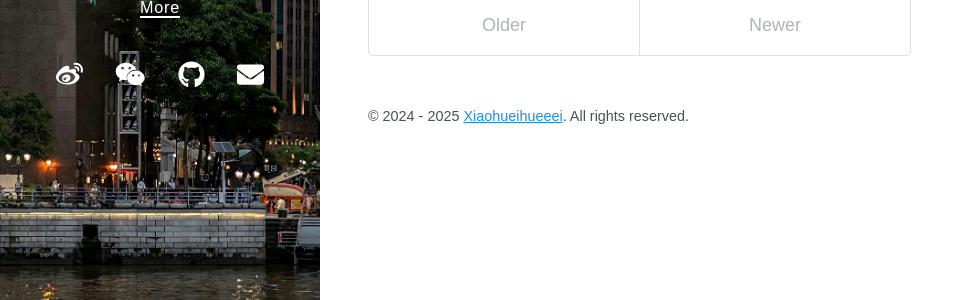
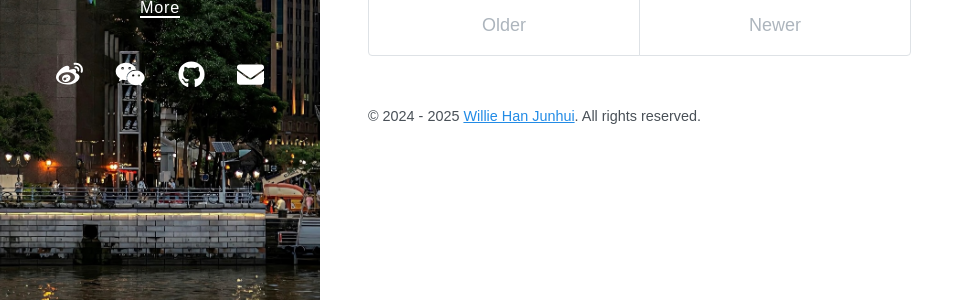
Before and after one commit to mr-willie/mr-willie.github.io, a Jekyll site: the page built from index.html, in a window 1280 px wide. Shown: the part 546-846 px from the top of the page, without its empty margins (0-975 px from the left). Built offline with Jekyll 4.4.1, drawn with Linux system fonts in a browser that asks for light colours; nearby versions of some CDN libraries; the list of posts is cut into pages by our own code.

Commit message:
2025/09/16/11:22 - Modified the contents.

```diff
--- a/_config.yml
+++ b/_config.yml
@@ -52,6 +52,6 @@ sass:
 
 # Specify the author for blog posts
 author:
-  name: Xiaohueihueeei
+  name: Willie Han Junhui
   url: /about
   email:
```
